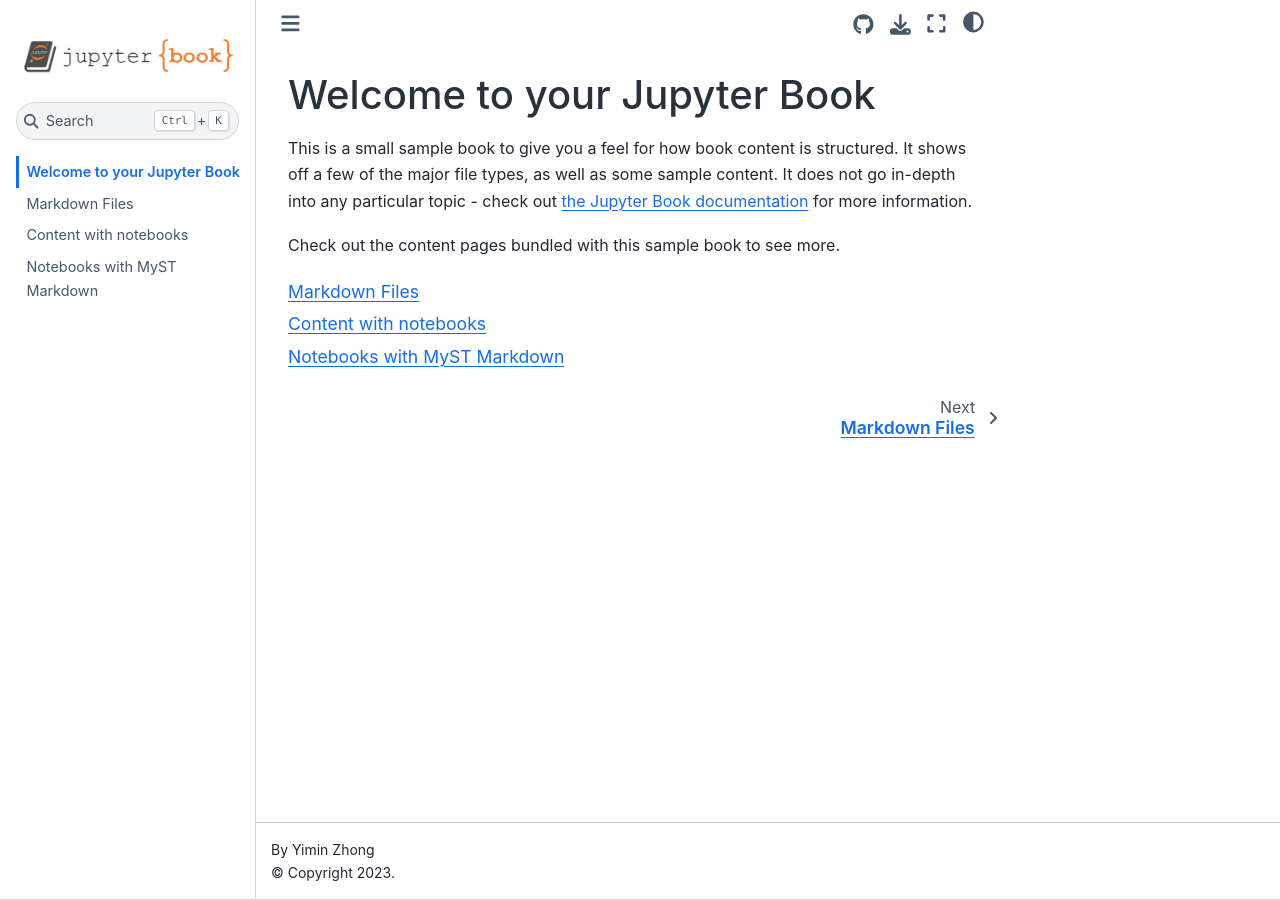
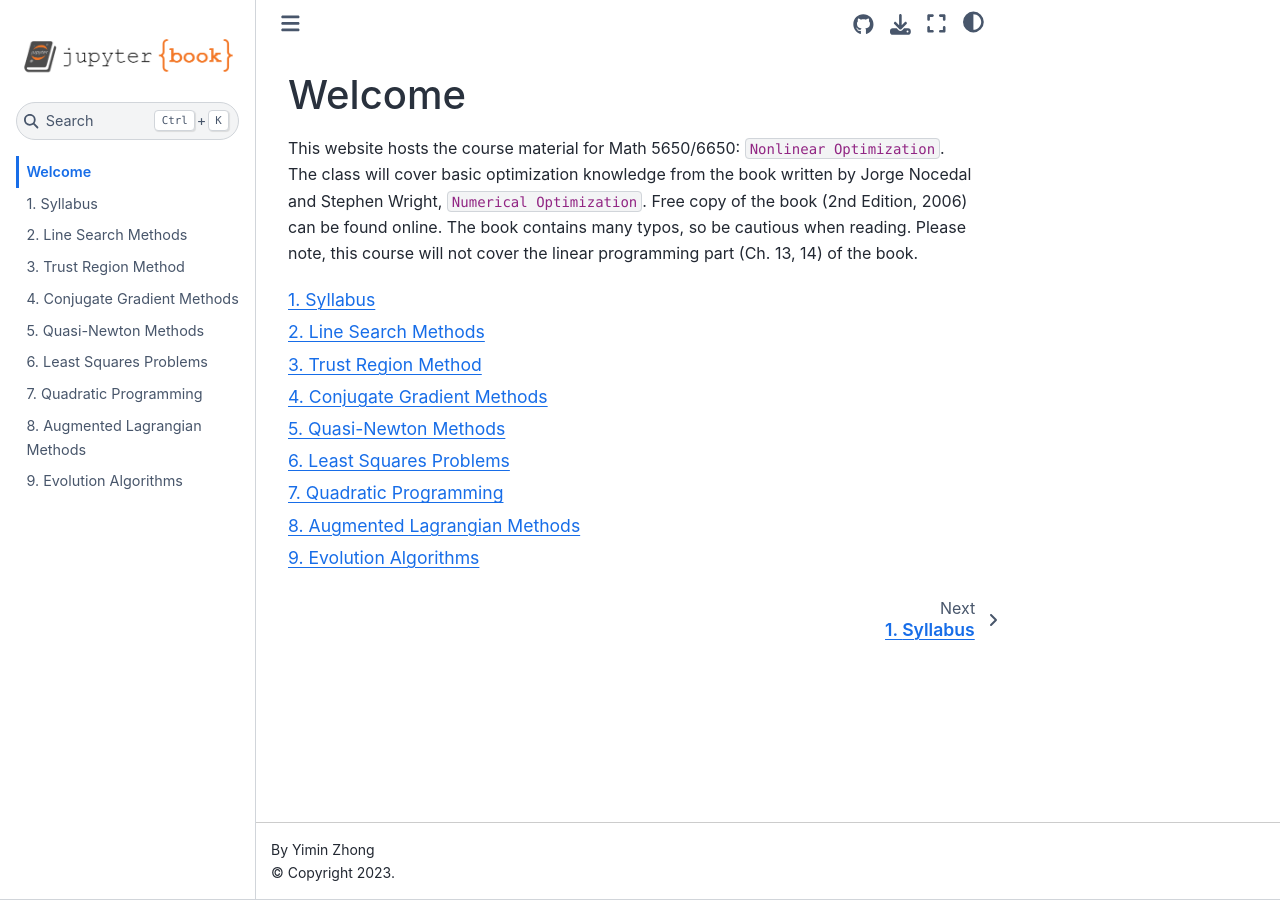
Before and after one commit to Auburn-5650-6650-Fall-2023/auburn-5650-6650-fall-2023.github.io, a Jupyter Book: the page built from intro.md, in a window 1280 px wide. Built offline with Jupyter Book 1.0.4 settings and Sphinx 7.4.7 and the Sphinx Book theme 1.1.4, drawn with Linux system fonts in a browser that asks for light colours.

Commit message:
course structure tentative

````diff
--- /dev/null
+++ b/AugmentLagrange.md
@@ -0,0 +1 @@
+# Augmented Lagrangian Methods
--- /dev/null
+++ b/ConjugateGradient.md
@@ -0,0 +1 @@
+# Conjugate Gradient Methods
--- /dev/null
+++ b/EvolutionAlgorithm.md
@@ -0,0 +1,9 @@
+# Evolution Algorithms
+
+## Classic Genetic Algorithm
+
+## Differential Evolution
+
+## Simulated Annealing
+
+## Particle Swarm
--- /dev/null
+++ b/LeastSquares.md
@@ -0,0 +1 @@
+# Least Squares Problems
--- /dev/null
+++ b/LineSearch.md
@@ -0,0 +1,8 @@
+# Line Search Methods
+
+## Step Length
+## Convergence
+## Newton's Method and Quasi-Newton Methods
+## Stochastic Gradient Descent
+## Step Length Selection
+## More Topics
--- /dev/null
+++ b/QuadraticProgramming.md
@@ -0,0 +1 @@
+# Quadratic Programming
--- /dev/null
+++ b/QuasiNewton.md
@@ -0,0 +1 @@
+# Quasi-Newton Methods
--- /dev/null
+++ b/TrustRegion.md
@@ -0,0 +1 @@
+# Trust Region Method
--- a/_config.yml
+++ b/_config.yml
@@ -27,7 +27,7 @@
 
 # Information about where the book exists on the web
 repository:
-  url: https://github.com/lowrank/Nonlinear Optimization  # Online location of your book
+  url: https://github.com/math-5650-6650/math-5650-6650.github.io  # Online location of your book
   path_to_book: docs  # Optional path to your book, relative to the repository root
   branch: main  # Which branch of the repository should be used when creating links (optional)
 
--- a/_toc.yml
+++ b/_toc.yml
@@ -3,7 +3,15 @@
 
 format: jb-book
 root: intro
+options:  # The options key will be applied to all chapters, but not sub-sections
+  numbered: True
 chapters:
-- file: markdown
-- file: notebooks
-- file: markdown-notebooks
+- file: syllabus
+- file: LineSearch
+- file: TrustRegion
+- file: ConjugateGradient
+- file: QuasiNewton
+- file: LeastSquares
+- file: QuadraticProgramming
+- file: AugmentLagrange
+- file: EvolutionAlgorithm
--- a/intro.md
+++ b/intro.md
@@ -1,11 +1,8 @@
-# Welcome to your Jupyter Book
+# Welcome
 
-This is a small sample book to give you a feel for how book content is
-structured.
-It shows off a few of the major file types, as well as some sample content.
-It does not go in-depth into any particular topic - check out [the Jupyter Book documentation](https://jupyterbook.org) for more information.
+This website hosts the course material for Math 5650/6650: ``Nonlinear Optimization``. The class will cover basic optimization knowledge from the book written by Jorge Nocedal and Stephen Wright, ``Numerical Optimization``. Free copy of the book (2nd Edition, 2006) can be found online. The book contains many typos, so be cautious when reading. Please note, this course will not cover the linear programming part (Ch. 13, 14) of the book.
 
-Check out the content pages bundled with this sample book to see more.
+
 
 ```{tableofcontents}
 ```
--- a/markdown-notebooks.md
+++ /dev/null
@@ -1,54 +0,0 @@
----
-jupytext:
-  cell_metadata_filter: -all
-  formats: md:myst
-  text_representation:
-    extension: .md
-    format_name: myst
-    format_version: 0.13
-    jupytext_version: 1.11.5
-kernelspec:
-  display_name: Python 3
-  language: python
-  name: python3
----
-
-# Notebooks with MyST Markdown
-
-Jupyter Book also lets you write text-based notebooks using MyST Markdown.
-See [the Notebooks with MyST Markdown documentation](https://jupyterbook.org/file-types/myst-notebooks.html) for more detailed instructions.
-This page shows off a notebook written in MyST Markdown.
-
-## An example cell
-
-With MyST Markdown, you can define code cells with a directive like so:
-
-```{code-cell}
-print(2 + 2)
-```
-
-When your book is built, the contents of any `{code-cell}` blocks will be
-executed with your default Jupyter kernel, and their outputs will be displayed
-in-line with the rest of your content.
-
-```{seealso}
-Jupyter Book uses [Jupytext](https://jupytext.readthedocs.io/en/latest/) to convert text-based files to notebooks, and can support [many other text-based notebook files](https://jupyterbook.org/file-types/jupytext.html).
-```
-
-## Create a notebook with MyST Markdown
-
-MyST Markdown notebooks are defined by two things:
-
-1. YAML metadata that is needed to understand if / how it should convert text files to notebooks (including information about the kernel needed).
-   See the YAML at the top of this page for example.
-2. The presence of `{code-cell}` directives, which will be executed with your book.
-
-That's all that is needed to get started!
-
-## Quickly add YAML metadata for MyST Notebooks
-
-If you have a markdown file and you'd like to quickly add YAML metadata to it, so that Jupyter Book will treat it as a MyST Markdown Notebook, run the following command:
-
-```
-jupyter-book myst init path/to/markdownfile.md
-```
--- a/markdown.md
+++ /dev/null
@@ -1,55 +0,0 @@
-# Markdown Files
-
-Whether you write your book's content in Jupyter Notebooks (`.ipynb`) or
-in regular markdown files (`.md`), you'll write in the same flavor of markdown
-called **MyST Markdown**.
-This is a simple file to help you get started and show off some syntax.
-
-## What is MyST?
-
-MyST stands for "Markedly Structured Text". It
-is a slight variation on a flavor of markdown called "CommonMark" markdown,
-with small syntax extensions to allow you to write **roles** and **directives**
-in the Sphinx ecosystem.
-
-For more about MyST, see [the MyST Markdown Overview](https://jupyterbook.org/content/myst.html).
-
-## Sample Roles and Directives
-
-Roles and directives are two of the most powerful tools in Jupyter Book. They
-are kind of like functions, but written in a markup language. They both
-serve a similar purpose, but **roles are written in one line**, whereas
-**directives span many lines**. They both accept different kinds of inputs,
-and what they do with those inputs depends on the specific role or directive
-that is being called.
-
-Here is a "note" directive:
-
-```{note}
-Here is a note
-```
-
-It will be rendered in a special box when you build your book.
-
-Here is an inline directive to refer to a document: {doc}`markdown-notebooks`.
-
-
-## Citations
-
-You can also cite references that are stored in a `bibtex` file. For example,
-the following syntax: `` {cite}`holdgraf_evidence_2014` `` will render like
-this: {cite}`holdgraf_evidence_2014`.
-
-Moreover, you can insert a bibliography into your page with this syntax:
-The `{bibliography}` directive must be used for all the `{cite}` roles to
-render properly.
-For example, if the references for your book are stored in `references.bib`,
-then the bibliography is inserted with:
-
-```{bibliography}
-```
-
-## Learn more
-
-This is just a simple starter to get you started.
-You can learn a lot more at [jupyterbook.org](https://jupyterbook.org).
````
Also changed, not shown: README.md (deleted, +0 -3 lines), content.md (deleted, +0 -5 lines), syllabus.md (added, +5 -0 lines), notebooks.ipynb (deleted).
